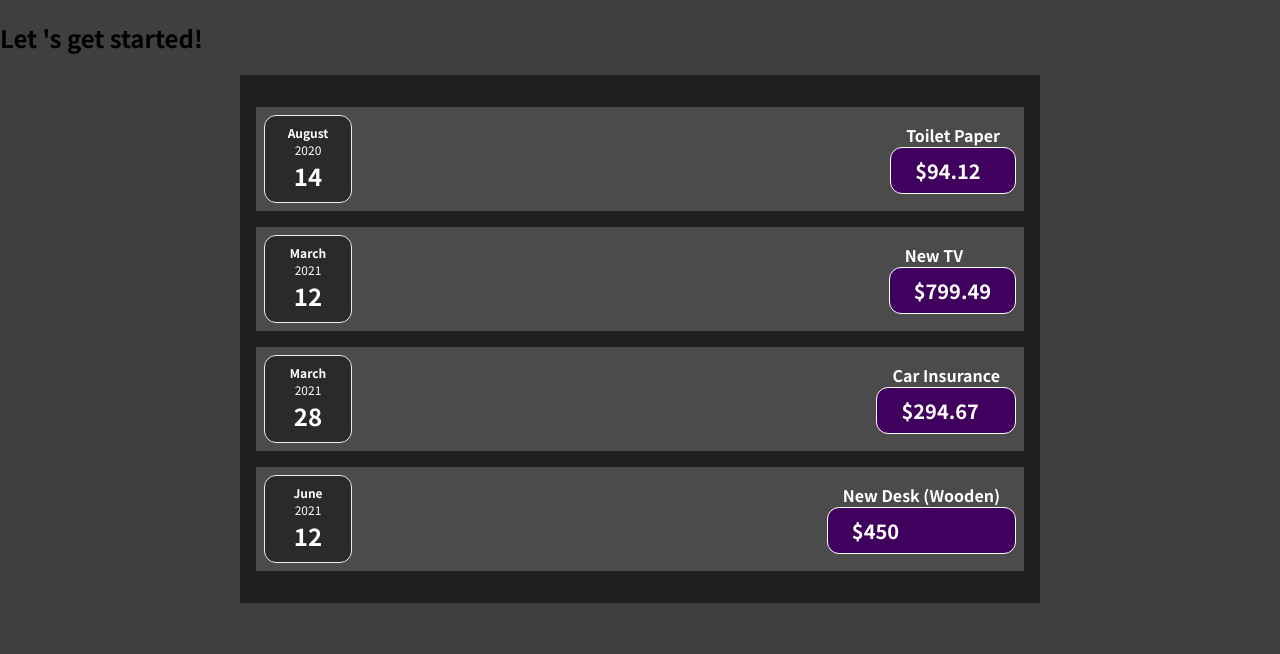
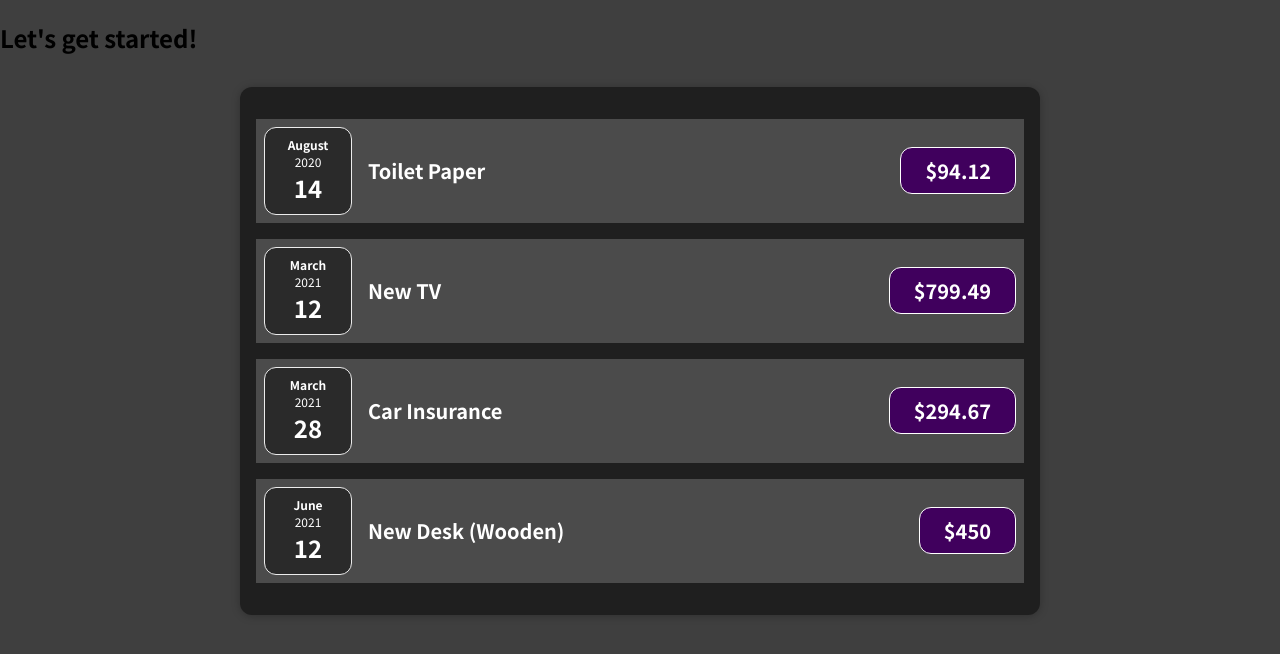
Before and after one commit to beenzino48/1st-React-project, a JavaScript app: page / in a window 1280 px wide. Shown: the top 654 px of the page. Built offline with nearby package versions, Linux system fonts and the light colour scheme.

Commit message:
cleaned up code while comparing to the original

```diff
--- a/src/App.js
+++ b/src/App.js
@@ -28,7 +28,7 @@ function App() {
   ];
   return (
     <div>
-      <h2>Let 's get started!</h2>
+      <h2>Let's get started!</h2>
       <Expenses expenses={expenses} />
     </div>
   );
--- a/src/components/ExpenseItem.js
+++ b/src/components/ExpenseItem.js
@@ -10,7 +10,7 @@ function ExpenseItem(props) {
   return (
     <div className="expense-item">
       <ExpenseDate date={props.date} />
-      <div className="expense-item-description">
+      <div className="expense-item__description">
         <h2>{props.title}</h2>
         <div className="expense-item__price">${props.amount}</div>
       </div>
--- a/src/components/Expenses.js
+++ b/src/components/Expenses.js
@@ -2,7 +2,7 @@ import "./expenses.css";
 import ExpenseItem from "./ExpenseItem";
 import Card from "./Card";
 
-const Expenses = (props) => {
+function Expenses(props) {
   return (
     <div className="expenses">
       <ExpenseItem
@@ -27,6 +27,6 @@ const Expenses = (props) => {
       />
     </div>
   );
-};
+}
 
 export default Expenses;
--- a/src/components/expenses.css
+++ b/src/components/expenses.css
@@ -1,9 +1,9 @@
 .expenses {
-  margin-left: auto;
-  margin-right: auto;
   padding: 1rem;
   background-color: rgb(31, 31, 31);
-  margin: 1rem, auto;
+  margin: 2rem auto;
   width: 50rem;
   max-width: 95%;
+  border-radius: 12px;
+  box-shadow: 0 1px 8px rgba(0, 0, 0, 0.25);
 }
```
